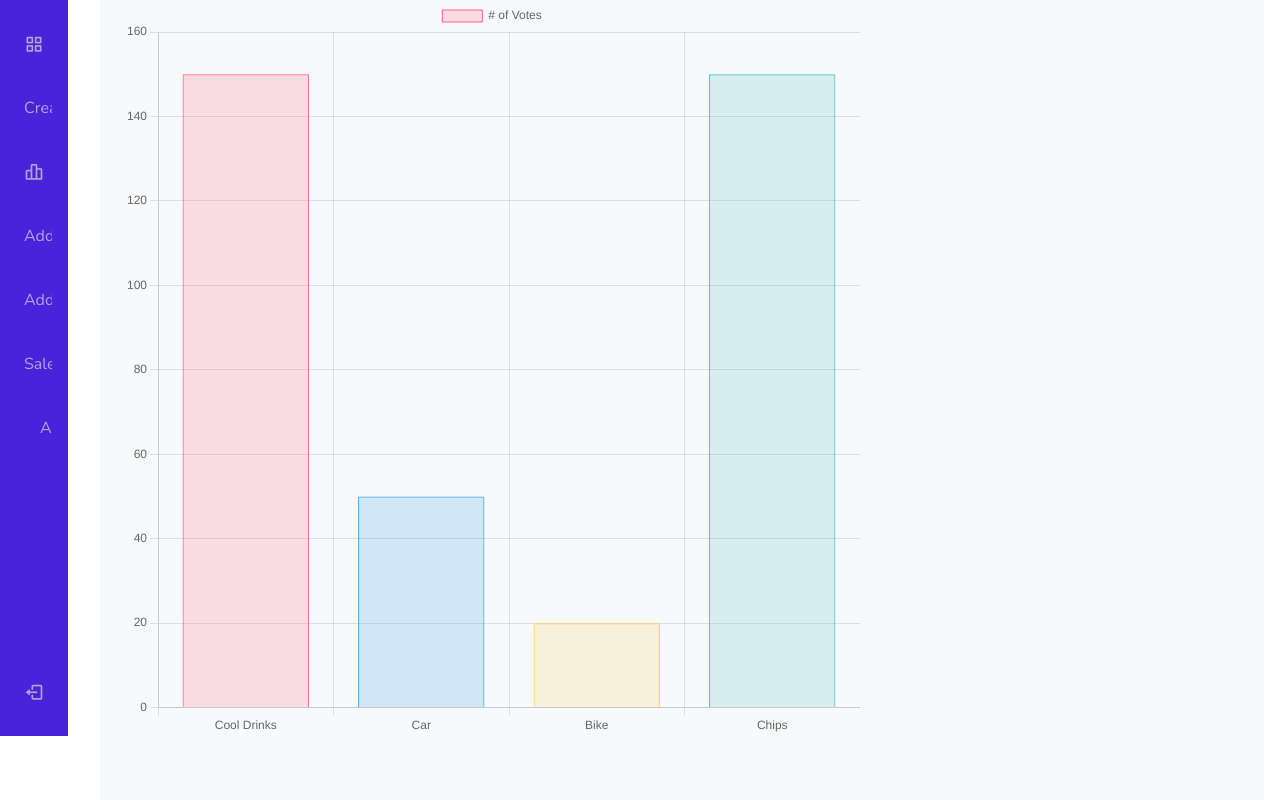
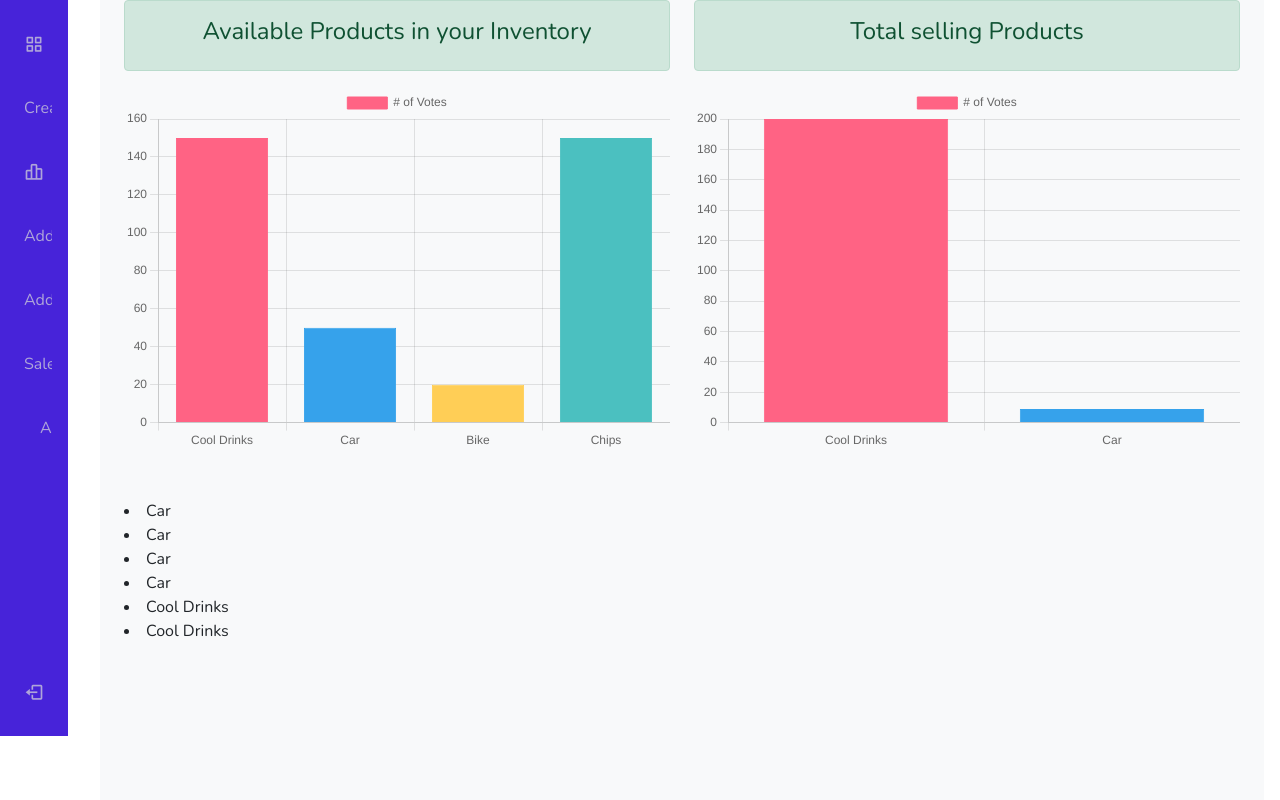
Before and after one commit to Nahidjc/inventory-management-system-django, a Django app: page /transaction/item-dashboard in a window 1280 px wide. Shown: the part 64-864 px from the top of the page. Run offline with Django 3.2, Linux system fonts and the light colour scheme; data comes from the database, SQL or seed files in the repository; both versions use the stored data as it was after the commit; some libraries are stand-ins or nearby versions.

Commit message:
group by sum

```diff
--- a/templates/itemdashboard.html
+++ b/templates/itemdashboard.html
@@ -5,10 +5,14 @@
 {% block body_block %}
 
 <div class="container">
-    <div class="row">
-        <div class="col-md-8">
+    <div class="my-5 row">
 
-            <canvas id="myChart" width="400" height="400"></canvas>
+
+        <div class=" col-md-6">
+            <div class="alert alert-success" role="alert">
+                <h4 class="text-center"> Available Products in your Inventory</h4>
+            </div>
+            <canvas id="myChart" width="300" height="200"></canvas>
             <script>
                 var ctx = document.getElementById('myChart');
                 var myChart = new Chart(ctx, {
@@ -19,12 +23,58 @@
                     label: '# of Votes',
                     data: [{% for data in inventories %} '{{ data.units }}', {% endfor %}],
                     backgroundColor: [
-                        'rgba(255, 99, 132, 0.2)',
-                        'rgba(54, 162, 235, 0.2)',
-                        'rgba(255, 206, 86, 0.2)',
-                        'rgba(75, 192, 192, 0.2)',
-                        'rgba(153, 102, 255, 0.2)',
-                        'rgba(255, 159, 64, 0.2)'
+                        'rgba(255, 99, 132, 1)',
+                        'rgba(54, 162, 235, 1)',
+                        'rgba(255, 206, 86, 1)',
+                        'rgba(75, 192, 192, 1)',
+                        'rgba(153, 102, 255,1)',
+                        'rgba(255, 159, 64, 1)'
+                    ],
+                        borderColor: [
+                            'rgba(255, 99, 132, 1)',
+                            'rgba(54, 162, 235, 1)',
+                            'rgba(255, 206, 86, 1)',
+                            'rgba(75, 192, 192, 1)',
+                            'rgba(153, 102, 255, 1)',
+                            'rgba(255, 159, 64, 1)'
+                        ],
+                            borderWidth: 1
+                }]
+                    },
+                options: {
+                    scales: {
+                        y: {
+                            beginAtZero: true
+                        }
+                    }
+                }
+                });
+            </script>
+
+
+        </div>
+
+        <div class="col-md-6">
+            <div class="alert alert-success" role="alert">
+                <h4 class="text-center"> Total selling Products </h4>
+            </div>
+            <canvas id="sellProducts" width="300" height="200"></canvas>
+            <script>
+                var ctx = document.getElementById('sellProducts');
+                var sellProducts = new Chart(ctx, {
+                    type: 'bar',
+                    data: {
+                        labels: [{% for product in saleProducts %} '{{product.inventory_id__name}}',{% endfor %}],
+                datasets: [{
+                    label: '# of Votes',
+                    data: [{% for data in saleProducts %} '{{ data.total_product }}', {% endfor %}],
+                    backgroundColor: [
+                        'rgba(255, 99, 132, 1)',
+                        'rgba(54, 162, 235, 1)',
+                        'rgba(255, 206, 86, 1)',
+                        'rgba(75, 192, 192, 1)',
+                        'rgba(153, 102, 255,1)',
+                        'rgba(255, 159, 64, 1)'
                     ],
                         borderColor: [
                             'rgba(255, 99, 132, 1)',
@@ -50,6 +100,14 @@
 
         </div>
     </div>
+
+
+
+    {% for product in product %}
+
+    <li> {{ product.inventory_id.name }}</li>
+
+    {% endfor %}
 </div>
 
 
--- a/transaction/views.py
+++ b/transaction/views.py
@@ -1,7 +1,9 @@
 from django.shortcuts import render
 from .forms import PurchaseItemForm, SalesItemForm
 from inventory.models import inventory
+from transaction.models import SalesItem
 from django.shortcuts import HttpResponseRedirect, redirect
+from django.db.models import Avg, Count, Min, Sum
 # Create your views here.
 
 
@@ -59,6 +61,10 @@ def salesItem(request):
 
 def item_dashboard(request):
     inventoryList = inventory.objects.all()
-    print(inventoryList)
+    product = SalesItem.objects.all()
+    saleProducts = SalesItem.objects.all().values('inventory_id', 'inventory_id__name').order_by(
+        'inventory_id').annotate(total_product=Sum('quantity'))
 
-    return render(request, 'itemdashboard.html', context={'inventories': inventoryList})
+    print(saleProducts)
+
+    return render(request, 'itemdashboard.html', context={'inventories': inventoryList, 'saleProducts': saleProducts, 'product': product})
```
Also changed, not shown: templates/inventory/createInventory.html (+4 -4 lines), db.sqlite3.
